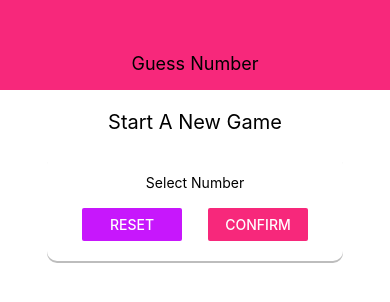
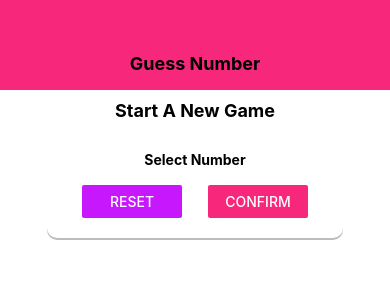
Before and after one commit to hafizip00/Game_Application_React_Native, a React Native app: screen / in a window 390 px wide. Shown: the top 302 px of the page. Built offline with nearby package versions, Linux system fonts and the light colour scheme.

Commit message:
Added Some Custom Styling

```diff
--- /dev/null
+++ b/components/BodyText.js
@@ -0,0 +1,14 @@
+import { StyleSheet, Text, View } from "react-native";
+import React from "react";
+
+const BodyText = (props) => {
+  return <Text style={{...styles.body, ...props.style}}>{props.children}</Text>;
+};
+
+export default BodyText;
+
+const styles = StyleSheet.create({
+  body: {
+    fontFamily: "",
+  },
+});
--- a/components/Header.js
+++ b/components/Header.js
@@ -2,10 +2,11 @@ import React from "react";
 import { View, Text, StyleSheet } from "react-native";
 
 import Colors from "../constants/Colors";
+import TitleText from "./TitleText";
 const Header = (props) => {
   return (
     <View style={styles.header}>
-      <Text style={styles.headerTitle}>{props.title}</Text>
+      <TitleText>{props.title}</TitleText>
     </View>
   );
 };
@@ -19,10 +20,6 @@ const styles = StyleSheet.create({
     alignItems: "center",
     justifyContent: "center",
   },
-  headerTitle: {
-    color: "balck",
-    fontSize: 18,
-  },
 });
 
 export default Header;
--- /dev/null
+++ b/components/TitleText.js
@@ -0,0 +1,18 @@
+import { StyleSheet, Text, View } from "react-native";
+import React from "react";
+
+const TitleText = (props) => {
+  return (
+    <Text style={{ ...props.style, ...styles.title }}>{props.children}</Text>
+  );
+};
+
+export default TitleText;
+
+const styles = StyleSheet.create({
+  title: {
+    color: "black",
+    fontSize: 18,
+    fontWeight: "bold",
+  },
+});
--- /dev/null
+++ b/constants/DefaultStyles.js
@@ -0,0 +1,13 @@
+import { StyleSheet } from "react-native";
+
+export default StyleSheet.create({
+  bodyText: {
+    color: "red",
+    fontSize: 14,
+    fontWeight: "bold",
+  },
+  title: {
+    fontSize: 18,
+    fontWeight: "bold",
+  },
+});
--- a/screens/GameOver.js
+++ b/screens/GameOver.js
@@ -1,24 +1,60 @@
-import { Button, StyleSheet, Text, View } from 'react-native'
-import React from 'react'
-
+import { Button, StyleSheet, Image, View , Text } from "react-native";
+import React from "react";
+import BodyText from "../components/BodyText";
+import TitleText from "../components/TitleText";
+import Colors from "../constants/Colors";
 const GameOver = (props) => {
   return (
     <View style={styles.screen}>
-      <Text>GameOver..!</Text>
-      <Text>Number of Rounds : {props.rounds}</Text>
-      <Text>The Number was : {props.userNumber}</Text>
-      <Button title='New Game' onPress={props.onRestart}></Button>
+      <TitleText>GameOver..!</TitleText>
+      <View style={styles.imageContainer}>
+      {/* <Image source={require('../assets/success.png')} style={styles.image} resizeMode="contain"/> */}
+      <Image source={{uri : "https://thumbs.dreamstime.com/b/mount-everest-summit-21911750.jpg"}}
+       style={styles.image}
+        resizeMode="cover"
+        fadeDuration={300}
+        />
+      </View>
+      <BodyText style={styles.text}>Number of Rounds : <Text style={styles.rounds}>{props.rounds}</Text></BodyText>
+      <BodyText style={styles.text}>The Number was : <Text style={styles.answer}>{props.userNumber}</Text></BodyText>
+      <Button title="New Game" onPress={props.onRestart} color={Colors.green}></Button>
     </View>
-  )
-}
+  );
+};
 
-export default GameOver
+export default GameOver;
 
 const styles = StyleSheet.create({
-    screen : {
-        flex : 1,
-        justifyContent : "center",
-        alignItems : "center"
-
-    }
-})
+  screen: {
+    flex: 1,
+    justifyContent: "center",
+    alignItems: "center",
+  },
+  bofyText : {
+    marginTop : 20,
+  },
+  imageContainer : {
+    width : 300,
+    height : 300,
+    borderRadius : 150,
+    marginVertical : 20,
+    justifyContent : "center",
+    alignItems : "center",
+    overflow : "hidden"
+  },
+  image : {
+    width : "100%",
+    height : "100%"
+  },
+  text : {
+    marginVertical : 20,
+    fontWeight : "bold",
+    fontSize : 20
+  },
+  answer : {
+    color : Colors.green
+  },
+  rounds : {
+    color : Colors.secondary
+  }
+});
--- a/screens/GameScreen.js
+++ b/screens/GameScreen.js
@@ -1,77 +1,97 @@
-import React, {useState , useRef , useEffect} from 'react'
-import {View , Text , StyleSheet , Button , Alert} from 'react-native'
-import Card from '../components/Card';
+import React, { useState, useRef, useEffect } from "react";
+import { View, Text, StyleSheet, Button, Alert } from "react-native";
+import Card from "../components/Card";
+import DefaultStyles from "../constants/DefaultStyles";
+import NumberContainer from "../components/NumberContainer";
+import Colors from "../constants/Colors";
 
-
-import NumberContainer from '../components/NumberContainer';
-
-const generateRandom = (min , max , exclude ) =>{
+const generateRandom = (min, max, exclude) => {
   min = Math.ceil(min);
-    max = Math.floor(max)
-    const rndNumber = Math.floor(Math.random() * (max - min)) + min
-    if(rndNumber === exclude){
-        return generateRandom(min , max , exclude);
-    }
-    else{
+  max = Math.floor(max);
+  const rndNumber = Math.floor(Math.random() * (max - min)) + min;
+  if (rndNumber === exclude) {
+    return generateRandom(min, max, exclude);
+  } else {
     return rndNumber;
   }
+};
+const GameScreen = (props) => {
+  const [currentGuess, setCurrentGuess] = useState(
+    generateRandom(1, 100, props.userChoice)
+  );
+  const [rounds, setRounds] = useState(0);
+
+  const curretnLow = useRef(1);
+  const currentHigh = useRef(100);
+
+  const { onGameOver, userChoice } = props;
+  useEffect(() => {
+    if (currentGuess === userChoice) {
+      onGameOver(rounds);
     }
-const GameScreen = (props) => {
-    const [currentGuess , setCurrentGuess] = useState(generateRandom(1, 100 , props.userChoice))
-    const [rounds , setRounds] = useState(0)
+  }, [currentGuess, userChoice, onGameOver]);
 
-    const curretnLow = useRef(1)
-    const currentHigh = useRef(100)
-
-    const {onGameOver , userChoice} = props
-    useEffect(()=>{
-        if(currentGuess === userChoice){
-            onGameOver(rounds)
-        }
-    }, [currentGuess , userChoice , onGameOver])
-
-const nextGuessHandler = direction =>{
-    if((direction === "lower" && currentGuess < props.userChoice) ||  // 55 27
-    (direction === "greater" && currentGuess > props.userChoice)){
-        Alert.alert("Don't lie !" , "You know that this is wrong...", [{text :'Sorry!' , style : "cancel"}])
+  const nextGuessHandler = (direction) => {
+    if (
+      (direction === "lower" && currentGuess < props.userChoice) || // 55 27
+      (direction === "greater" && currentGuess > props.userChoice)
+    ) {
+      Alert.alert("Don't lie !", "You know that this is wrong...", [
+        { text: "Sorry!", style: "cancel" },
+      ]);
       return;
     }
-    if(direction === "lower"){
-        currentHigh.current = currentGuess
-    }else{
-        curretnLow.current = currentGuess
+    if (direction === "lower") {
+      currentHigh.current = currentGuess;
+    } else {
+      curretnLow.current = currentGuess;
     }
-    const next = generateRandom(curretnLow.current , currentHigh.current , currentGuess);
-    setCurrentGuess(next)
-    setRounds(currentRounds => currentRounds + 1)
-}
-
+    const next = generateRandom(
+      curretnLow.current,
+      currentHigh.current,
+      currentGuess
+    );
+    setCurrentGuess(next);
+    setRounds((currentRounds) => currentRounds + 1);
+  };
 
   return (
     <View style={styles.screen}>
-        <Text>Opponent's Guess</Text>
+      <Text style={DefaultStyles.title}>Opponent's Guess</Text>
       <NumberContainer>{currentGuess}</NumberContainer>
       <Card style={styles.buttonContainer}>
-            <Button title='Lower' onPress={()=> {nextGuessHandler("lower")}}/>
-            <Button title='Greater' onPress={()=>{nextGuessHandler("greater")}}/>
+        <Button
+          title="Lower"
+          color={Colors.primary}
+          onPress={() => {
+            nextGuessHandler("lower");
+          }}
+        />
+        <Button
+          title="Greater"
+          color={Colors.primary}
+          onPress={() => {
+            nextGuessHandler("greater");
+          }}
+        />
       </Card>
     </View>
-  )
-}
+  );
+};
 
 const styles = StyleSheet.create({
-    screen : {
-        flex : 1,
-        padding : 10,
-        alignItems : "center"
+  screen: {
+    flex: 1,
+    padding: 10,
+    alignItems: "center",
   },
-    buttonContainer : {
-        flexDirection : "row",
-        justifyContent : "space-around",
-        marginTop : 20,
-        width : 300,
-        maxWidth : "80%"
-    }
-})
+  buttonContainer: {
+    flexDirection: "row",
+    justifyContent: "space-around",
+    marginTop: 20,
+    width: 300,
+    maxWidth: "80%",
+  },
+});
 
-export default GameScreen
+export default GameScreen;
--- a/screens/StartGameScreen.js
+++ b/screens/StartGameScreen.js
@@ -1,76 +1,93 @@
-import React ,{useState}from "react";
+import React, { useState } from "react";
 import {
   View,
   Text,
   StyleSheet,
-  Button ,
-  TouchableWithoutFeedback ,
+  Button,
+  TouchableWithoutFeedback,
   Keyboard,
-  Alert  } from "react-native";
-
+  Alert,
+} from "react-native";
 
 import Card from "../components/Card";
 import Input from "../components/Input";
 import Colors from "../constants/Colors";
 import NumberContainer from "../components/NumberContainer";
+import BodyText from "../components/BodyText";
+import TitleText from "../components/TitleText";
 
 const StartGameScreen = (props) => {
+  const [enteredValue, setEnteredValue] = useState("");
+  const [confirm, setConfirm] = useState(false);
+  const [selectedNumber, setSelectedNumber] = useState("");
 
-  const [enteredValue , setEnteredValue] = useState("")
-  const [confirm , setConfirm ] = useState(false)
-  const [selectedNumber , setSelectedNumber] = useState("")
+  const numberInput = (inputText) => {
+    setEnteredValue(inputText.replace(/[^0-9]/g, ""));
+  };
 
-  const numberInput = inputText => {
-    setEnteredValue(inputText.replace(/[^0-9]/g , ""));
-  }
-
-  const resetInputHandler = ()=>{
-    setEnteredValue("")
-    setConfirm(false)
-  }
-  const confirmInputHandler = () =>{
+  const resetInputHandler = () => {
+    setEnteredValue("");
+    setConfirm(false);
+  };
+  const confirmInputHandler = () => {
     const chosenNumber = parseInt(enteredValue);
-    if(isNaN(chosenNumber) || chosenNumber <= 0 || chosenNumber > 99){
-      Alert.alert("Invalid Number" , "Number Has to be between 1 and 99." ,
-      [{text : "Okay" , style : "destructive" , onPress : resetInputHandler}])
+    if (isNaN(chosenNumber) || chosenNumber <= 0 || chosenNumber > 99) {
+      Alert.alert("Invalid Number", "Number Has to be between 1 and 99.", [
+        { text: "Okay", style: "destructive", onPress: resetInputHandler },
+      ]);
       return;
     }
-    setConfirm(true)
-    setSelectedNumber(chosenNumber)
-    setEnteredValue("")
-    Keyboard.dismiss()
-  }
+    setConfirm(true);
+    setSelectedNumber(chosenNumber);
+    setEnteredValue("");
+    Keyboard.dismiss();
+  };
 
   let confirmOutput;
-  if(confirm){
-    confirmOutput = <Card style={styles.summaryContainer}>
-      <Text>Chosen Number : </Text>
+  if (confirm) {
+    confirmOutput = (
+      <Card style={styles.summaryContainer}>
+        <BodyText>Chosen Number : </BodyText>
         <NumberContainer>{selectedNumber}</NumberContainer>
-      <Button title="START GAME" onPress={()=>props.onStartGame(selectedNumber)}/>
+        <Button
+          title="START GAME"
+          onPress={() => props.onStartGame(selectedNumber)}
+          color={Colors.secondary}
+        />
       </Card>
+    );
   }
 
   return (
-    <TouchableWithoutFeedback onPress={()=> Keyboard.dismiss()}>
+    <TouchableWithoutFeedback onPress={() => Keyboard.dismiss()}>
       <View style={styles.screen}>
-      <Text style={styles.title}>Start A New Game</Text>
+        <TitleText style={styles.text}>Start A New Game</TitleText>
         <Card style={styles.inputContainer}>
-        <Text>Select Number</Text>
-        <Input style={styles.input}
+          <Text style={styles.text}>Select Number</Text>
+          <Input
+            style={styles.input}
             blurOnSubmit
-        autoCapitalize='none'
+            autoCapitalize="none"
             autoCorrect={false}
-        keyboardType={'number-pad'}
+            keyboardType={"number-pad"}
             maxLength={2}
-        onChangeText = {numberInput}
-        value ={enteredValue}
+            onChangeText={numberInput}
+            value={enteredValue}
           />
           <View style={styles.buttonContainer}>
             <View style={styles.button}>
-            <Button title="Reset" onPress={resetInputHandler} color={Colors.accent} />
+              <Button
+                title="Reset"
+                onPress={resetInputHandler}
+                color={Colors.accent}
+              />
             </View>
             <View style={styles.button}>
-            <Button title="Confirm" onPress={confirmInputHandler} color={Colors.primary} />
+              <Button
+                title="Confirm"
+                onPress={confirmInputHandler}
+                color={Colors.primary}
+              />
             </View>
           </View>
         </Card>
@@ -104,14 +121,20 @@ const styles = StyleSheet.create({
   button: {
     width: 100,
   },
-  input :{
-    width : 50,
-    textAlign : "center"
+  input: {
+    width: 50,
+    textAlign: "center",
   },
-  summaryContainer : {
-    marginTop : 20,
-    alignItems : "center",
-  }
+  summaryContainer: {
+    marginTop: 20,
+    alignItems: "center",
+  },
+  text: {
+    fontWeight: "bold",
+  },
+  btn: {
+    backgroundColor: Colors.accent,
+  },
 });
 
 export default StartGameScreen;
```
Also changed, not shown: constants/Colors.js (+5 -3 lines), assets/success.png (added). Lines whose indentation alone changed are shown as unchanged.
